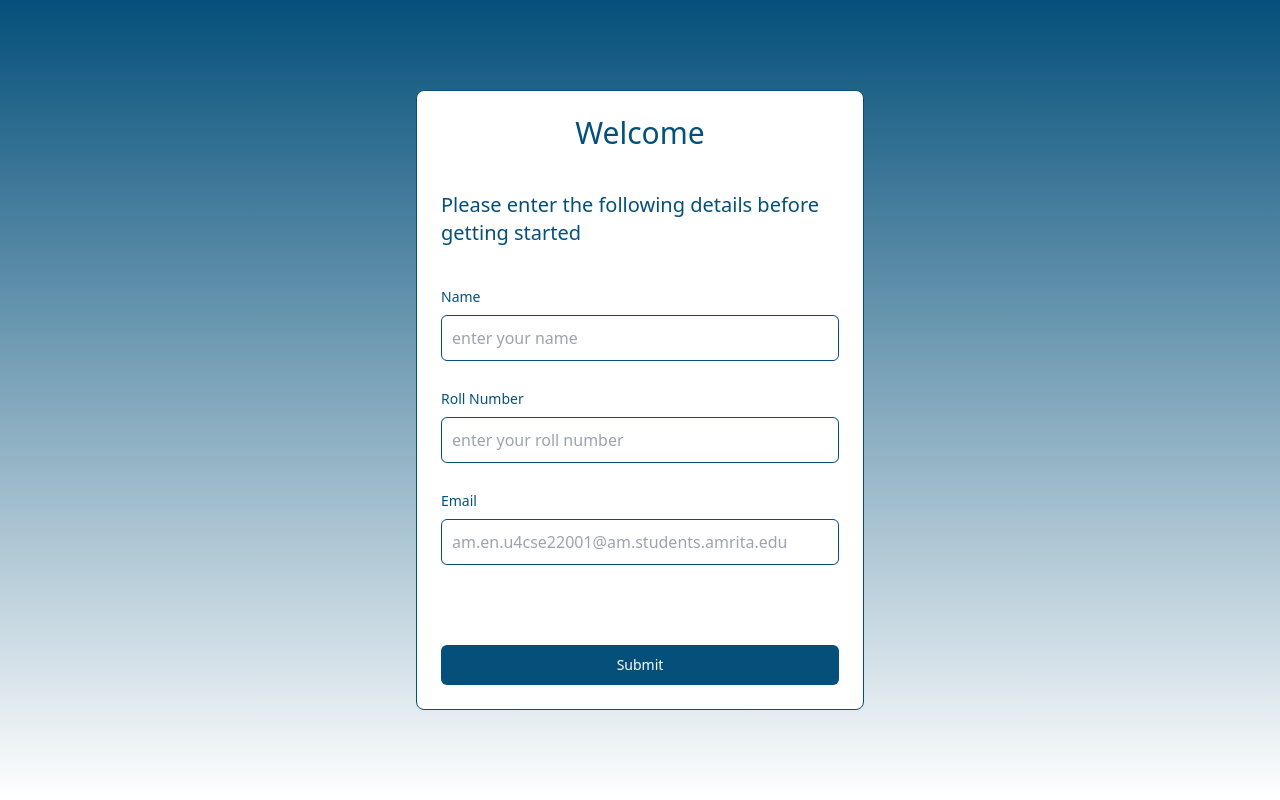
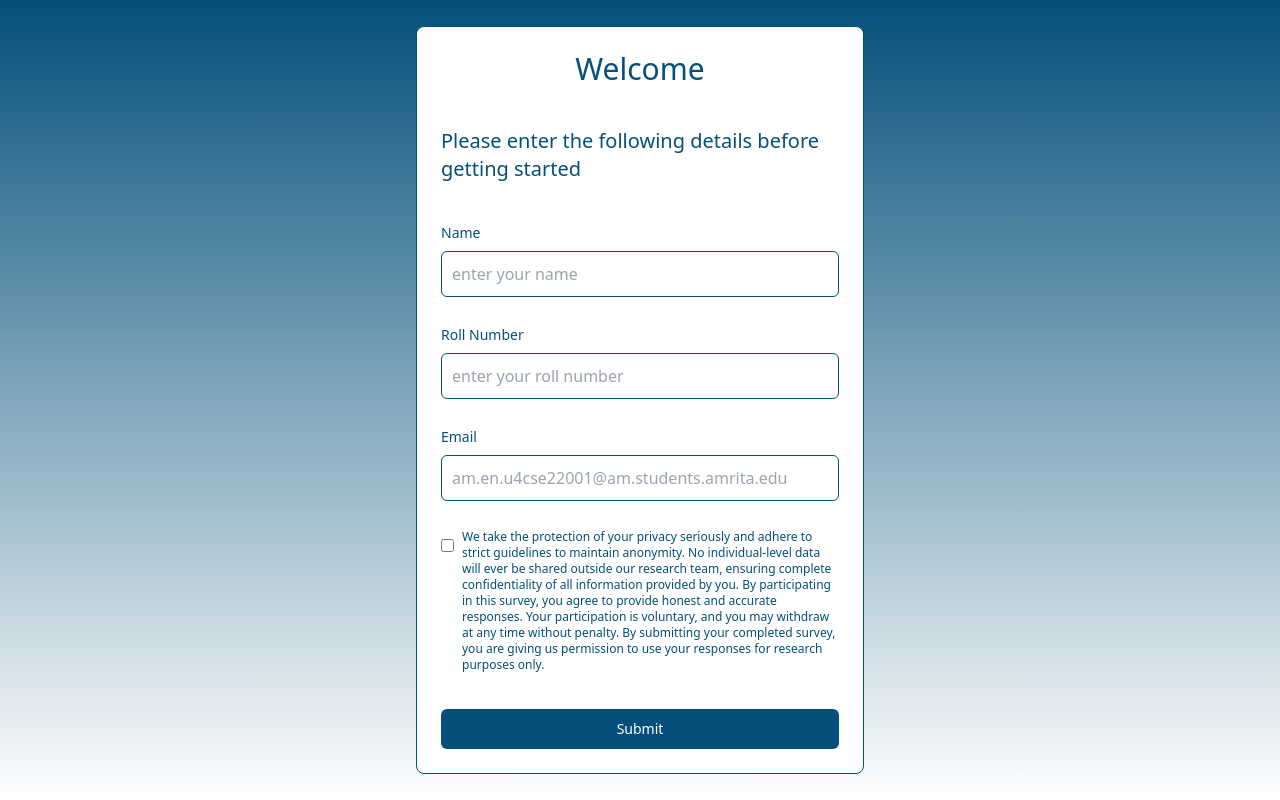
Before and after one commit to verz0/quizapp, a React (Create React App) app in the folder frontend/: page / in a window 1280 px wide. Built offline with nearby package versions, Linux system fonts and the light colour scheme.

Commit message:
added consent agreement

```diff
--- a/frontend/src/components/Fom.js
+++ b/frontend/src/components/Fom.js
@@ -9,13 +9,21 @@ const BorderForm = () => {
     roll_no: "",
     name: "",
     email: "",
+    consent: false
   });
 
   const handleChange = (e) => {
-    setFormData({
-      ...formData,
-      [e.target.name]: e.target.value,
-    });
+    if (e.target.type === 'checkbox') {
+      setFormData({
+        ...formData,
+        [e.target.name]: e.target.checked,
+      });
+    } else {
+      setFormData({
+        ...formData,
+        [e.target.name]: e.target.value,
+      });
+    }
   };
 
   const handleSubmit = (e) => {
@@ -76,7 +84,7 @@ const BorderForm = () => {
             required
           />
         </div>
-        <div className="mb-20">
+        <div className="mb-7">
           <label
             htmlFor="email"
             className="block mb-2 text-sm font-medium text-blue-texts"
@@ -94,6 +102,21 @@ const BorderForm = () => {
             required
           />
         </div>
+        <div className="flex items-center mb-2">
+          <input
+            type="checkbox"
+            id="consent"
+            name="consent"
+            checked={formData.consent}
+            onChange={handleChange}
+            className="mr-2 "
+            style={{marginBottom:"8.7rem"}}
+            required
+          />
+          <label htmlFor="consent" className="text-xs text-blue-texts mb-7">
+          We take the protection of your privacy seriously and adhere to strict guidelines to maintain anonymity. No individual-level data will ever be shared outside our research team, ensuring complete confidentiality of all information provided by you. By participating in this survey, you agree to provide honest and accurate responses. Your participation is voluntary, and you may withdraw at any time without penalty. By submitting your completed survey, you are giving us permission to use your responses for research purposes only.
+          </label>
+        </div>
         <button
           type="submit"
           className="text-white bg-blue-texts hover:bg-[#4999c4] focus:ring-4 focus:outline-none focus:ring-blue-300 font-medium rounded-md text-sm w-full py-2.5 text-center"
--- a/frontend/src/components/Questionpage.js
+++ b/frontend/src/components/Questionpage.js
@@ -141,7 +141,7 @@ const Questionpage = () => {
                 (option, index) => (
                   <Button
                     key={index}
-                    className={`border border-blue-texts w-32 text-black p-4 rounded-lg ${
+                    className={`border border-blue-texts w-32 text-black p-4 rounded-lg text-sm ${
                       selectedOption === option
                         ? "bg-hover-color text-white"
                         : "hover:bg-hover-color hover:text-white"
@@ -191,7 +191,7 @@ const Questionpage = () => {
               <div>
                 {currentQuestionIndex + 1 != totalQuestionCount && (
                   <Button
-                    className={`text-white bg-blue-texts rounded-full p-4 w-32 justify-items-end ${
+                    className={`text-white bg-blue-texts rounded-full p-4 w-32 justify-items-end text-sm ${
                       isContinueDisabled ? "bg-gray-400 cursor-not-allowed" : ""
                     }`}
                     onClick={handleContinue}
@@ -202,7 +202,7 @@ const Questionpage = () => {
                 )}
                 {currentQuestionIndex + 1 == totalQuestionCount && (
                   <Button
-                    className={`text-white bg-blue-texts rounded-full p-4 w-32 justify-items-end ${
+                    className={`text-white bg-blue-texts rounded-full p-4 w-32 justify-items-end text-sm ${
                       isContinueDisabled ? "bg-gray-400 cursor-not-allowed" : ""
                     }`}
                     onClick={handleSubmit}
--- a/frontend/src/components/Welcome.js
+++ b/frontend/src/components/Welcome.js
@@ -55,7 +55,7 @@ const handleStart = () => {
           </div>
           <div className="flex justify-center">
             <Button
-              className="text-white bg-blue-texts rounded-full p-4 mb-10"
+              className="text-white bg-blue-texts rounded-full p-4 mb-10 text-sm"
               onClick={handleStart}
             >
               Get Started
```
